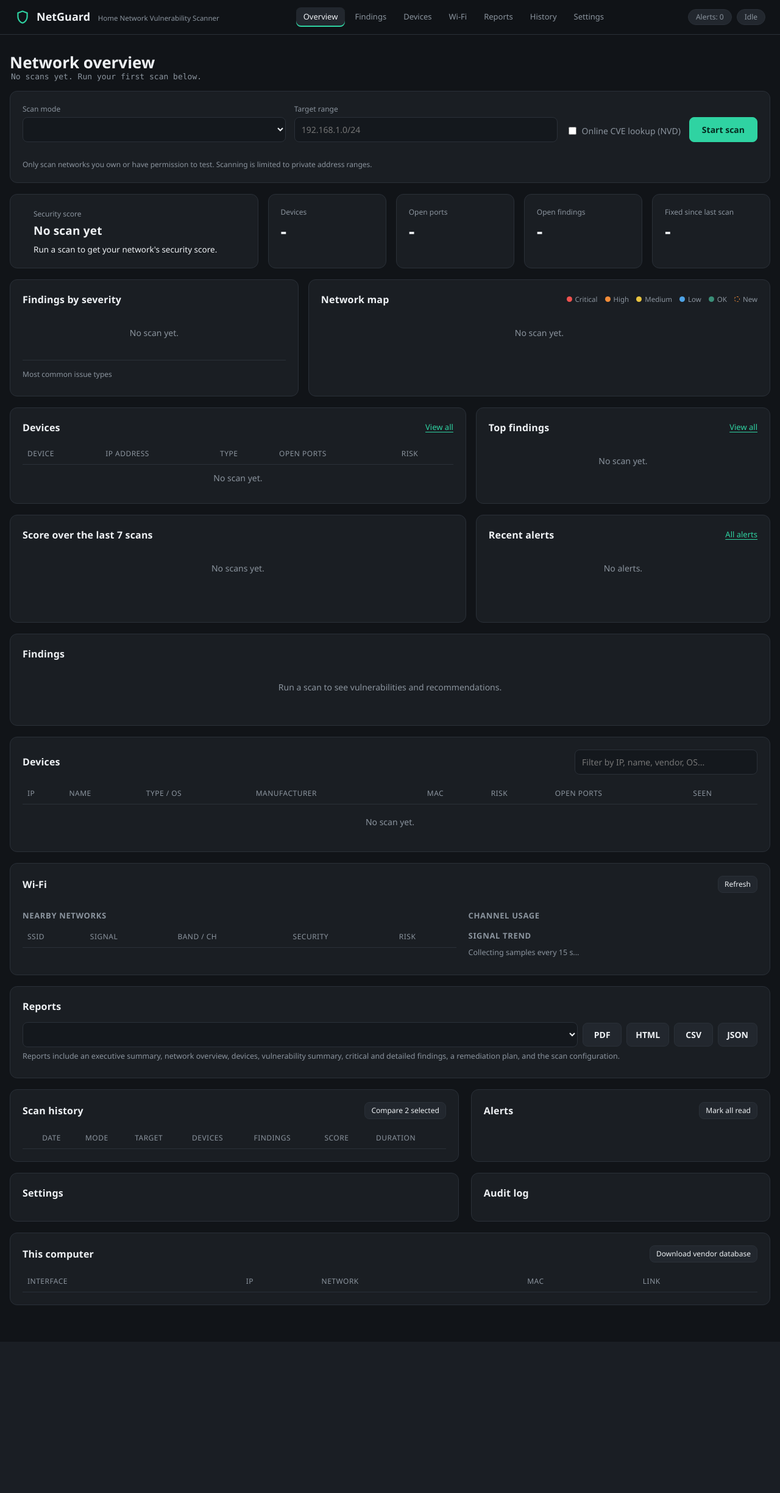
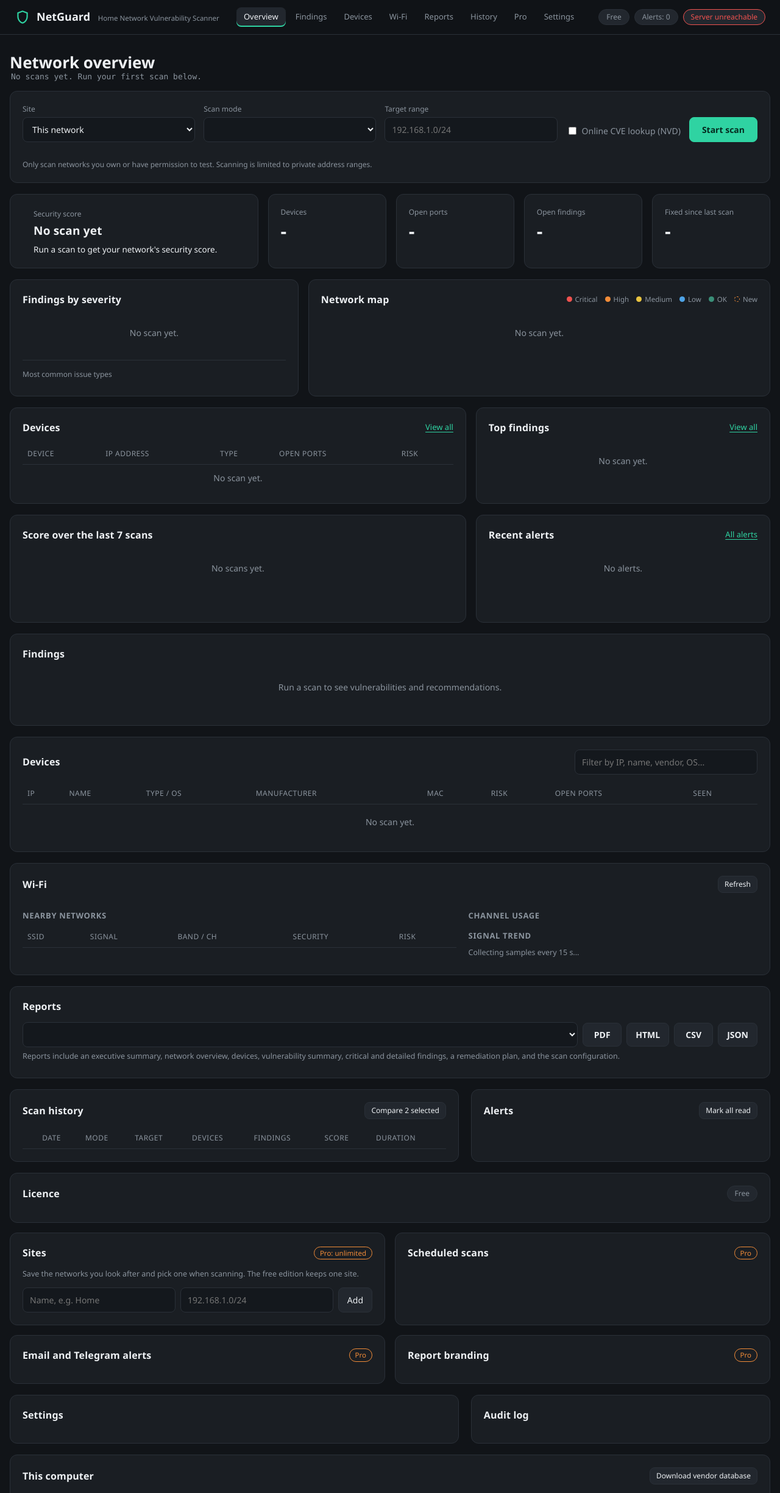
Before and after one commit to yasirhassan-sec/netguard, a Flask app: page / in a window 1280 px wide. Shown: the top 2448 px of the page at 61% size. Before the commit the page ends 2140 px from the top, so only its background shows below. Run offline with Flask 3, Linux system fonts and the light colour scheme; data that the repository does not hold is empty.

Commit message:
Templates 3.0: Pro section, branded reports

```diff
--- a/templates/index.html
+++ b/templates/index.html
@@ -22,21 +22,29 @@
     <a href="#wifi-sec">Wi-Fi</a>
     <a href="#reports-sec">Reports</a>
     <a href="#history-sec">History</a>
+    <a href="#pro-sec">Pro</a>
     <a href="#settings-sec">Settings</a>
   </nav>
   <div class="top-right">
+    <a href="#pro-sec" class="pill edition" id="edition-pill">Free</a>
     <a href="#alerts" class="pill" id="alert-pill">Alerts: 0</a>
     <span id="status-pill" class="pill">Idle</span>
   </div>
 </header>
+<div class="update-banner hidden" id="update-banner"></div>
 
 <main>
   <div class="page-title" id="overview">
     <h1>Network overview</h1>
     <p class="mono-sub" id="last-scan">No scans yet. Run your first scan below.</p>
+    <p class="mono-sub hidden" id="next-scan"></p>
   </div>
 
   <section class="card controls">
+    <div class="field">
+      <label for="site">Site</label>
+      <select id="site" autocomplete="off"><option value="">This network</option></select>
+    </div>
     <div class="field">
       <label for="mode">Scan mode</label>
       <select id="mode" autocomplete="off"></select>
@@ -195,6 +203,37 @@
     </div>
   </section>
 
+  <section class="pro-grid" id="pro-sec">
+    <div class="card" id="license-card">
+      <div class="row-between"><h2>Licence</h2><span class="pill" id="license-badge">Free</span></div>
+      <div id="license-body"></div>
+    </div>
+    <div class="card">
+      <div class="row-between"><h2>Sites</h2><span class="pro-tag" data-pro="sites">Pro: unlimited</span></div>
+      <p class="hint">Save the networks you look after and pick one when scanning. The free edition keeps one site.</p>
+      <div id="sites-list"></div>
+      <form id="site-form" class="inline-form">
+        <input name="name" placeholder="Name, e.g. Home" maxlength="60" autocomplete="off">
+        <input name="cidr" placeholder="192.168.1.0/24" autocomplete="off">
+        <button type="submit">Add</button>
+      </form>
+      <p class="note error" id="site-error"></p>
+    </div>
+    <div class="card">
+      <div class="row-between"><h2>Scheduled scans</h2><span class="pro-tag" data-pro="scheduler">Pro</span></div>
+      <form id="schedule-form" class="settings" data-group="schedule"></form>
+      <p class="hint" id="schedule-next"></p>
+    </div>
+    <div class="card">
+      <div class="row-between"><h2>Email and Telegram alerts</h2><span class="pro-tag" data-pro="notifications">Pro</span></div>
+      <form id="notify-form" class="settings" data-group="notify"></form>
+    </div>
+    <div class="card">
+      <div class="row-between"><h2>Report branding</h2><span class="pro-tag" data-pro="branding">Pro</span></div>
+      <form id="brand-form" class="settings" data-group="brand"></form>
+    </div>
+  </section>
+
   <section class="grid-2" id="settings-sec">
     <div class="card">
       <h2>Settings</h2>
```
Also changed, not shown: templates/report.html (+5 -3 lines).
